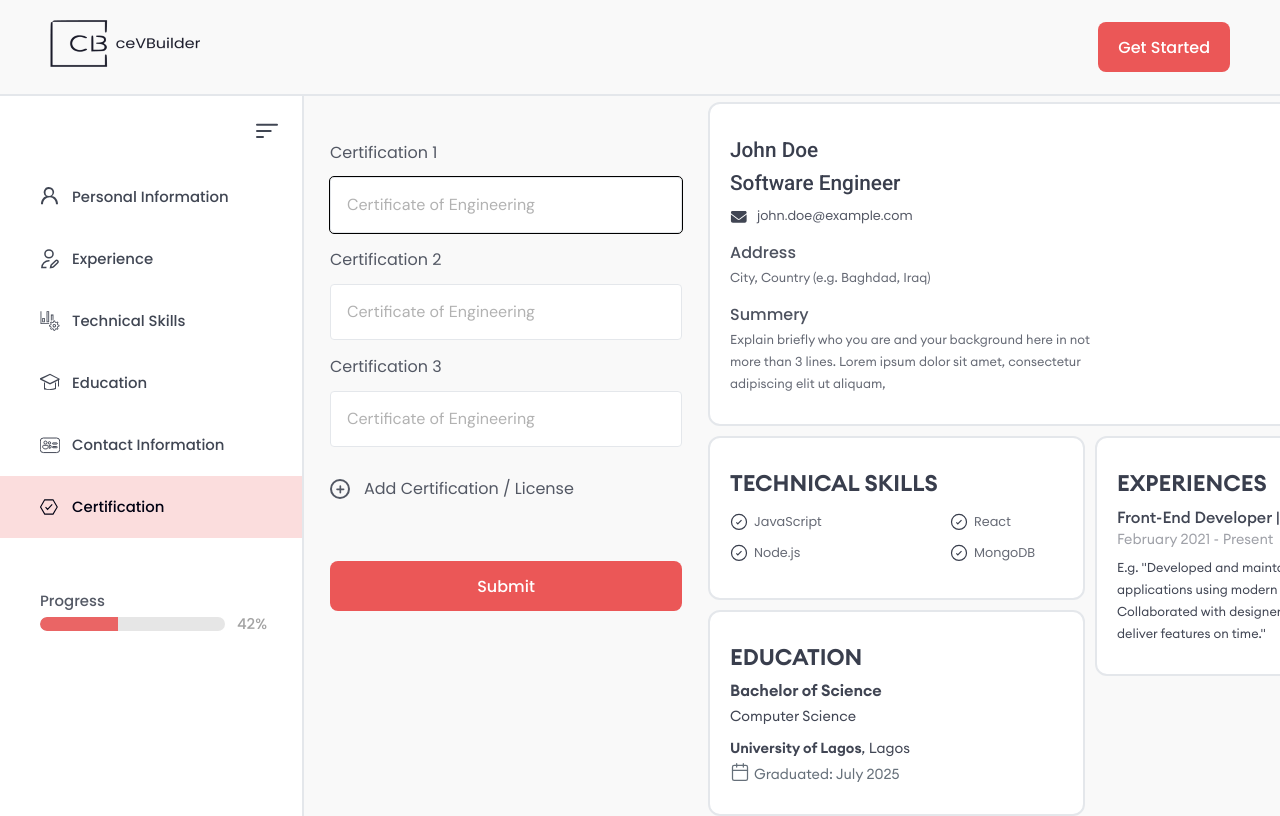
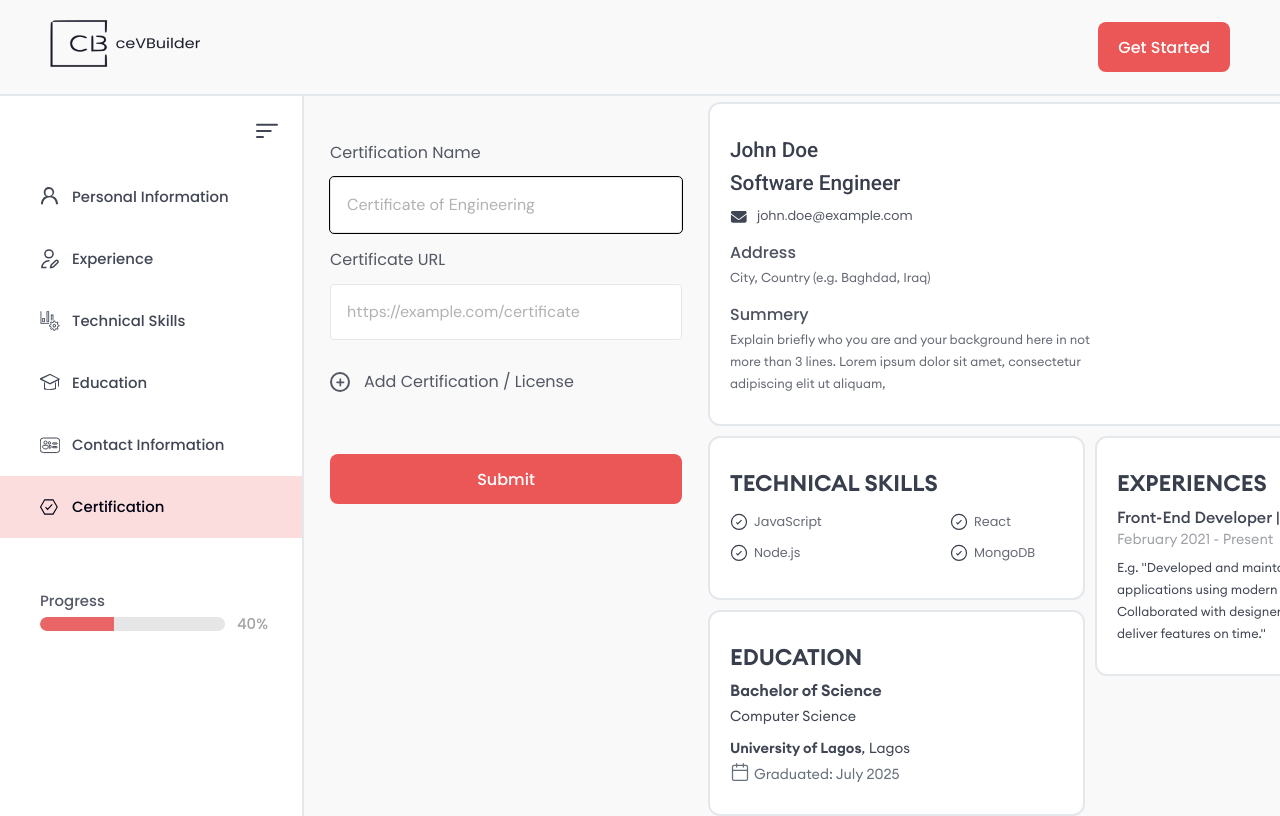
Before and after one commit to Moamal-2000/resume-builder, a Next.js app: page /builder/certification in a window 1280 px wide. Shown: the top 816 px of the page. Built offline with nearby package versions, Linux system fonts and the light colour scheme.

Commit message:
feat(forms): support adding name and URL fields per certificate using addFields in certification form

```diff
--- a/src/components/BuilderPage/SubPages/CertificationPage/CertificationPageWrapper/CertificationPageWrapper.jsx
+++ b/src/components/BuilderPage/SubPages/CertificationPage/CertificationPageWrapper/CertificationPageWrapper.jsx
@@ -2,7 +2,7 @@
 
 import BuilderForm from "@/components/Shared/Forms/BuilderForm/BuilderForm";
 import { CERTIFICATION_MAX_COUNT } from "@/data/constants";
-import { newCertificationField } from "@/data/fields";
+import { newCertificationFields } from "@/data/fields";
 import { getResumeProgress } from "@/functions/helper";
 import { useFormsStore } from "@/stores/forms.store/forms.store";
 
@@ -18,7 +18,7 @@ const CertificationPageWrapper = () => {
       addFieldInfo={{
         label: "Add Certification / License",
         limitation: CERTIFICATION_MAX_COUNT,
-        fieldData: newCertificationField,
+        fieldData: newCertificationFields,
       }}
       canSubmit={resumeProgress === "100%"}
     />
--- a/src/components/Shared/Forms/BuilderForm/AdditionalFormElements/AdditionalFormElements.jsx
+++ b/src/components/Shared/Forms/BuilderForm/AdditionalFormElements/AdditionalFormElements.jsx
@@ -6,6 +6,7 @@ const AdditionalFormElements = ({
   addFieldInfo,
   addField,
   inputGroupKey,
+  isFieldDataArray,
 }) => {
   if (!hasAdditionalElements) return null;
 
@@ -17,6 +18,11 @@ const AdditionalFormElements = ({
           if (!addFieldInfo) return;
           const { limitation, fieldData } = addFieldInfo;
 
+          if (isFieldDataArray) {
+            addField({ inputGroupKey, limitation, fields: fieldData });
+            return;
+          }
+
           addField({ inputGroupKey, limitation, fieldData });
         }}
       />
--- a/src/components/Shared/Forms/BuilderForm/BuilderForm.jsx
+++ b/src/components/Shared/Forms/BuilderForm/BuilderForm.jsx
@@ -16,8 +16,9 @@ const BuilderForm = ({
   addFieldInfo,
   canSubmit = true,
 }) => {
-  const { checkFormValidity, addField } = useFormsStore((s) => s);
+  const { checkFormValidity, addField, addFields } = useFormsStore((s) => s);
   const router = useRouter();
+  const isFieldDataArray = Array.isArray(addFieldInfo.fieldData);
 
   const hasElementsClass = hasAdditionalElements ? s.hasElements : "";
 
@@ -40,8 +41,9 @@ const BuilderForm = ({
       <AdditionalFormElements
         hasAdditionalElements={hasAdditionalElements}
         addFieldInfo={addFieldInfo}
-        addField={addField}
+        addField={isFieldDataArray ? addFields : addField}
         inputGroupKey={inputGroupKey}
+        isFieldDataArray={isFieldDataArray}
       />
 
       <Button fillWidth={true} type="submit">
--- a/src/data/constants.js
+++ b/src/data/constants.js
@@ -1,4 +1,4 @@
-export const CERTIFICATION_MAX_COUNT = 10;
+export const CERTIFICATION_MAX_COUNT = 8;
 export const EXPERIENCE_MAX_COUNT = 4;
 export const SKILLS_MAX_COUNT = 14;
 export const DESCRIPTION_PLACEHOLDER = `E.g. "Developed and maintained client-facing web applications using modern JavaScript frameworks. Collaborated with designers and back-end teams to deliver features on time."`;
--- a/src/data/fields.js
+++ b/src/data/fields.js
@@ -1,14 +1,26 @@
-export const newCertificationField = {
-  label: `Certification`,
-  name: `certification`,
+export const newCertificationFields = [
+  {
+    label: "Certification Name",
+    name: "certification",
     type: "text",
+    value: "",
     pattern: "^[a-zA-Z0-9\\/&.\\-#' ]{2,100}$",
-  value: "",
     placeholder: "Certificate of Engineering",
     required: false,
     hasValidValue: true,
     id: null,
-};
+  },
+  {
+    label: "Certificate URL",
+    name: "certificationUrl",
+    type: "url",
+    value: "",
+    placeholder: "https://example.com/certificate",
+    required: false,
+    hasValidValue: true,
+    id: null,
+  },
+];
 
 export const newSkillField = {
   label: "Skill",
--- a/src/stores/forms.store/forms.store.js
+++ b/src/stores/forms.store/forms.store.js
@@ -87,12 +87,32 @@ const formsStore = (set, get) => ({
     return inputs.every((input) => input.hasValidValue || !input.required);
   },
 
+  addFields: ({ inputGroupKey, limitation, fields }) => {
+    const inputs = [...get()?.[inputGroupKey]];
+    const numericalId = inputs.length;
+
+    if (numericalId > limitation) {
+      alert(`You cannot add more than ${limitation} fields.`);
+      return inputs;
+    }
+
+    const deepCopyFields = [...fields].map((field) => ({ ...field }));
+    const updatedFields = deepCopyFields.map((field, index) => {
+      field.id = numericalId + index + 1;
+      field.name = `${field.name}${numericalId + index + 1}`;
+      return field;
+    });
+
+    set({ [inputGroupKey]: inputs.concat(updatedFields) });
+    return inputs;
+  },
+
   addField: ({ inputGroupKey, limitation, fieldData }) => {
     const inputs = [...get()?.[inputGroupKey]];
     const numericalId = inputs.length + 1;
 
     if (numericalId > limitation) {
-      alert(`You cannot add more than ${limitation} certifications.`);
+      alert(`You cannot add more than ${limitation} fields.`);
       return inputs;
     }
 
--- a/src/stores/forms.store/states.js
+++ b/src/stores/forms.store/states.js
@@ -273,7 +273,7 @@ export const contactInfoInputs = [
 
 export const certificationInputs = [
   {
-    label: "Certification 1",
+    label: "Certification Name",
     name: "certification1",
     type: "text",
     value: "",
@@ -284,25 +284,13 @@ export const certificationInputs = [
     id: 1,
   },
   {
-    label: "Certification 2",
-    name: "certification2",
-    type: "text",
-    pattern: "^[a-zA-Z0-9\\/&.\\-#' ]{2,100}$",
+    label: "Certificate URL",
+    name: "certificationUrl1",
+    type: "url",
     value: "",
-    placeholder: "Certificate of Engineering",
+    placeholder: "https://example.com/certificate",
     required: false,
     hasValidValue: true,
     id: 2,
   },
-  {
-    label: "Certification 3",
-    name: "certification3",
-    type: "text",
-    pattern: "^[a-zA-Z0-9\\/&.\\-#' ]{2,100}$",
-    value: "",
-    placeholder: "Certificate of Engineering",
-    required: false,
-    hasValidValue: true,
-    id: 3,
-  },
 ];
```
Lines whose indentation alone changed are shown as unchanged.
